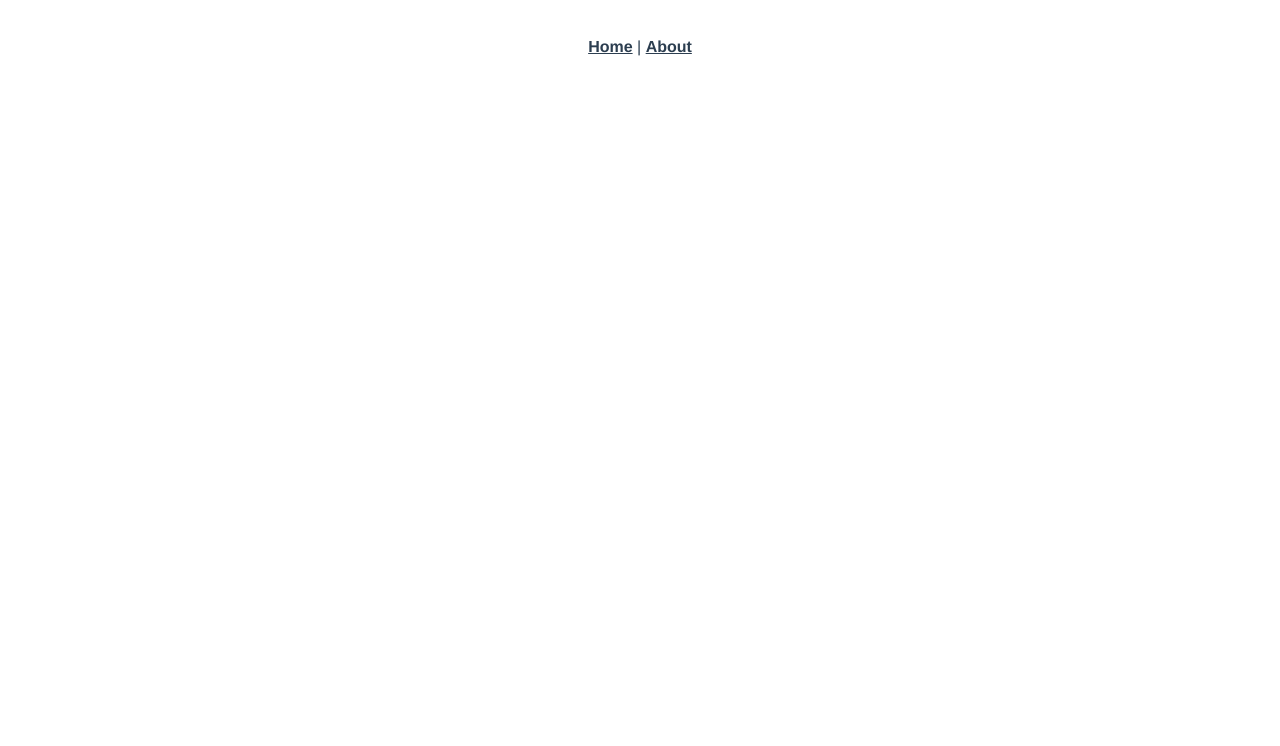
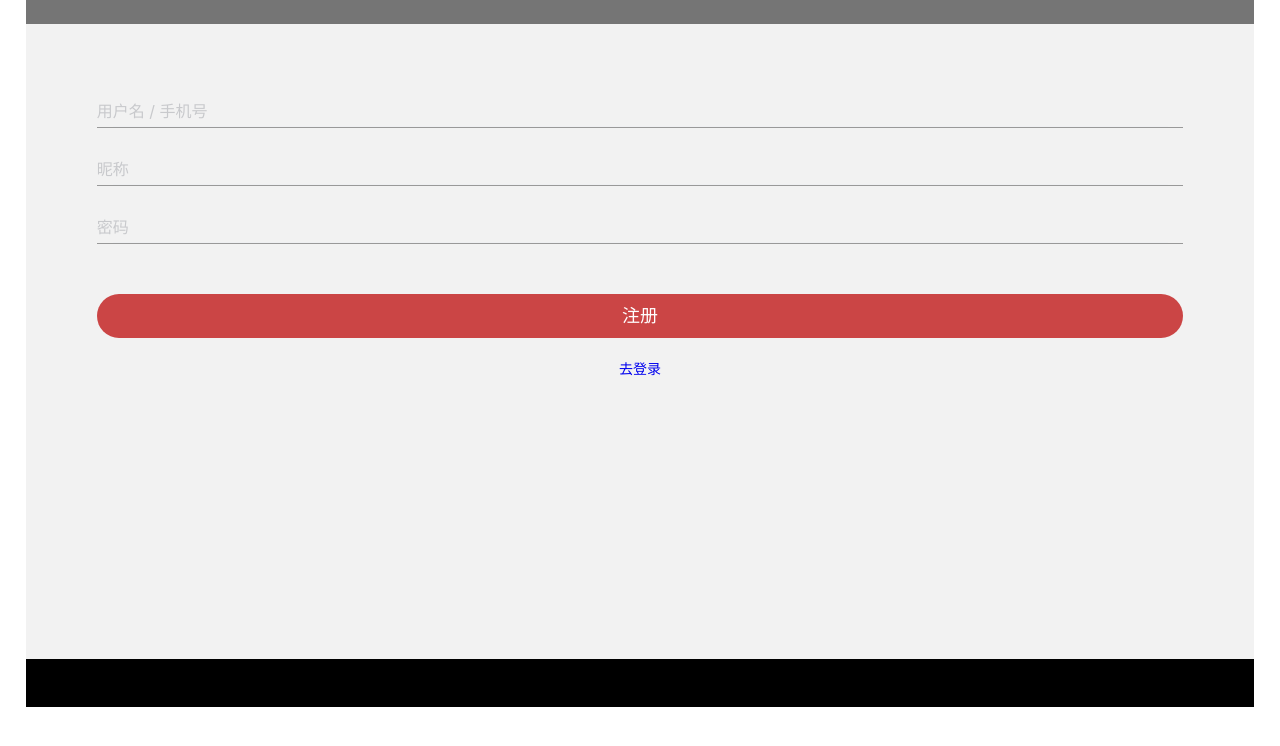
Before and after one commit to zhouxurui/news, a Vue app: page /register in a window 1280 px wide. Shown: the top 746 px of the page. Built offline with nearby package versions, Linux system fonts and the light colour scheme; a small style sheet from the web is missing.

Commit message:
项目第二次提交

```diff
--- a/package.json
+++ b/package.json
@@ -7,7 +7,9 @@
     "build": "vue-cli-service build"
   },
   "dependencies": {
+    "axios": "^0.19.2",
     "core-js": "^3.6.4",
+    "vant": "^2.5.7",
     "vue": "^2.6.11",
     "vue-router": "^3.1.5"
   },
--- a/src/App.vue
+++ b/src/App.vue
@@ -1,32 +1,29 @@
 <template>
   <div id="app">
-    <div id="nav">
-      <router-link to="/">Home</router-link> |
-      <router-link to="/about">About</router-link>
-    </div>
     <router-view/>
   </div>
 </template>
-
 <style lang="less">
-#app {
-  font-family: Avenir, Helvetica, Arial, sans-serif;
-  -webkit-font-smoothing: antialiased;
-  -moz-osx-font-smoothing: grayscale;
-  text-align: center;
-  color: #2c3e50;
-}
-
-#nav {
-  padding: 30px;
-
-  a {
-    font-weight: bold;
-    color: #2c3e50;
-
-    &.router-link-exact-active {
-      color: #42b983;
-    }
-  }
-}
+	@import url('../node_modules/vant/lib/index.css');
+	@import url('//at.alicdn.com/t/font_1426139_jm7n2373nlh.css');
+	*{
+		margin: 0;
+		padding: 0;
+		box-sizing: border-box
+	}
+	ul,li,ol{
+		list-style: none
+	}
+	a{
+		text-decoration: none;
+	}
+	i,em{
+		font-style: normal
+	}
+	input,button{
+		outline: none
+	}
+	button{
+		cursor: pointer
+	}
 </style>
--- a/src/main.js
+++ b/src/main.js
@@ -1,7 +1,12 @@
 import Vue from 'vue'
 import App from './App.vue'
 import router from './router'
+import Vant from 'vant'
+import axios from "axios"
 
+Vue.prototype.$axios = axios
+axios.defaults.baseURL = "http://localhost:3000"
+Vue.use(Vant)
 Vue.config.productionTip = false
 
 new Vue({
--- a/src/router/index.js
+++ b/src/router/index.js
@@ -1,23 +1,19 @@
 import Vue from 'vue'
 import VueRouter from 'vue-router'
-import Home from '../views/Home.vue'
 
 Vue.use(VueRouter)
 
 const routes = [
-  {
-    path: '/',
-    name: 'Home',
-    component: Home
-  },
-  {
-    path: '/about',
-    name: 'About',
-    // route level code-splitting
-    // this generates a separate chunk (about.[hash].js) for this route
-    // which is lazy-loaded when the route is visited.
-    component: () => import(/* webpackChunkName: "about" */ '../views/About.vue')
-  }
+			{
+				path:'/login',
+				//懒加载
+				component:()=>import('@/views/Login.vue')
+			},
+			{
+				path:'/register',
+				//懒加载
+				component:()=>import('@/views/Register.vue')
+			}
 ]
 
 const router = new VueRouter({
--- a/src/views/About.vue
+++ /dev/null
@@ -1,5 +0,0 @@
-<template>
-  <div class="about">
-    <h1>This is an about page</h1>
-  </div>
-</template>
--- a/src/views/Home.vue
+++ /dev/null
@@ -1,18 +0,0 @@
-<template>
-  <div class="home">
-    <img alt="Vue logo" src="../assets/logo.png">
-    <HelloWorld msg="Welcome to Your Vue.js App"/>
-  </div>
-</template>
-
-<script>
-// @ is an alias to /src
-import HelloWorld from '@/components/HelloWorld.vue'
-
-export default {
-  name: 'Home',
-  components: {
-    HelloWorld
-  }
-}
-</script>
--- /dev/null
+++ b/src/views/Login.vue
@@ -0,0 +1,109 @@
+<template>
+	<div>
+		<div class="w">
+			<div class="top"></div>
+			<div class="middle">
+				<span class="iconfont iconicon-test"></span>
+				<div class="iconfont iconnew"></div>
+				<van-form @submit="onSubmit" class="form">
+					<van-field v-model="form.username"  placeholder="用户名 / 手机号" :rules="[{ required: true, message: '请输入账号' }]" />
+					<van-field
+						v-model="form.password"
+						type="password"
+						placeholder="密码"
+						:rules="[{ required: true, message: '请输入密码' }]"
+				/>
+				<div><van-button round block type="info">登录</van-button></div>
+				</van-form>
+				<div class="zuce"><router-link to="/register">还没有注册？去注册</router-link></div>
+			</div>
+			<div class="foot"></div>
+		</div>
+	</div>
+</template>
+
+<script>
+export default {
+	data() {
+		return {
+			form: {
+				username: '',
+				password: ''
+			}
+		}
+	},
+	methods: {
+		 onSubmit() {
+		  	this.$axios({
+		  		url: '/login',
+		  		method: 'POST',
+		  		data: this.form
+		  	}).then(res => {
+					this.$toast(res.data.message)
+
+		  	})
+
+		}
+	}
+
+};
+</script>
+
+<style lang="less" scoped="scoped">
+.w {
+	margin: 0 auto;
+	width: 360 / 375 * 100vw;
+	.top {
+		height: 24px;
+		background: rgba(117, 117, 117, 1);
+	}
+	.middle {
+		padding: 20 / 360 * 100vw;
+		height: 635px;
+		background: rgba(242, 242, 242, 1);
+		span {
+			font-size: 28 / 360 * 100vw;
+		}
+		div.iconnew {
+			text-align: center;
+			font-size: 126 / 360 * 100vw;
+			color: #e14747;
+		}
+		.form .van-cell{
+			padding: 0;
+			margin-bottom: 25px;
+			width: 100%;
+			line-height: 32px;
+			border: 0;
+			border-bottom: 1px solid #999;
+			background-color: rgba(242, 242, 242, 1);
+			font-size: 16px;
+			color: #868484dd;
+		}
+		.form .van-button{
+			margin-top: 50px;
+			width: 100%;
+			padding: 0;
+			border: 0;
+		}
+		.form .van-button--info{
+			background: #cb4545;
+		}
+		.form span{
+			font-size: 18px;
+		}
+		.zuce{
+			margin-top: 20px;
+			text-align: center;
+			font-size: 14px;
+			background-color: rgba(242, 242, 242, 1);
+			border: 0;
+			color: #5555ee;
+		}
+	}
+	.foot {
+		height: 48px;
+		background: rgba(0, 0, 0, 1);
+	}
+}
+</style>
--- /dev/null
+++ b/src/views/Register.vue
@@ -0,0 +1,110 @@
+<template>
+	<div>
+		<div class="w">
+			<div class="top"></div>
+			<div class="middle">
+				<span class="iconfont iconicon-test"></span>
+				<div class="iconfont iconnew"></div>
+				<van-form @submit="onSubmit" class="form">
+					<van-field v-model="form.username"  placeholder="用户名 / 手机号" :rules="[{ required: true, message: '请输入账号' }]" />
+					<van-field v-model="form.nickname"  placeholder="昵称" :rules="[{ required: true, message: '请输入昵称' }]" />
+					<van-field
+						v-model="form.password"
+						type="password"
+						placeholder="密码"
+						:rules="[{ required: true, message: '请输入密码' }]"
+				/>
+				<div><van-button round block type="info">注册</van-button></div>
+				</van-form>
+				<div class="zuce"><router-link to="/login">去登录</router-link></div>
+			</div>
+			<div class="foot"></div>
+		</div>
+	</div>
+</template>
+
+<script>
+export default {
+	data() {
+		return {
+			form: {
+				username: '',
+				nickname: '',
+				password: ''
+			}
+		}
+	},
+	methods: {
+		 onSubmit() {
+		  	this.$axios({
+		  		url: '/register',
+		  		method: 'POST',
+		  		data: this.form
+		  	}).then(res => {
+					this.$toast(res.data.message)
+		  	})
+
+		}
+	}
+
+};
+</script>
+
+<style lang="less" scoped="scoped">
+.w {
+	margin: 0 auto;
+	width: 360 / 375 * 100vw;
+	.top {
+		height: 24px;
+		background: rgba(117, 117, 117, 1);
+	}
+	.middle {
+		padding: 20 / 360 * 100vw;
+		height: 635px;
+		background: rgba(242, 242, 242, 1);
+		span {
+			font-size: 28 / 360 * 100vw;
+		}
+		div.iconnew {
+			text-align: center;
+			font-size: 126 / 360 * 100vw;
+			color: #e14747;
+		}
+		.form .van-cell{
+			padding: 0;
+			margin-bottom: 25px;
+			width: 100%;
+			line-height: 32px;
+			border: 0;
+			border-bottom: 1px solid #999;
+			background-color: rgba(242, 242, 242, 1);
+			font-size: 16px;
+			color: #868484dd;
+		}
+		.form .van-button{
+			margin-top: 50px;
+			width: 100%;
+			padding: 0;
+			border: 0;
+		}
+		.form .van-button--info{
+			background: #cb4545;
+		}
+		.form span{
+			font-size: 18px;
+		}
+		.zuce{
+			margin-top: 20px;
+			text-align: center;
+			font-size: 14px;
+			background-color: rgba(242, 242, 242, 1);
+			border: 0;
+			color: #5555ee;
+		}
+	}
+	.foot {
+		height: 48px;
+		background: rgba(0, 0, 0, 1);
+	}
+}
+</style>
```
Also changed, not shown: 1 other file (tests, documents, lock files or other folders).
